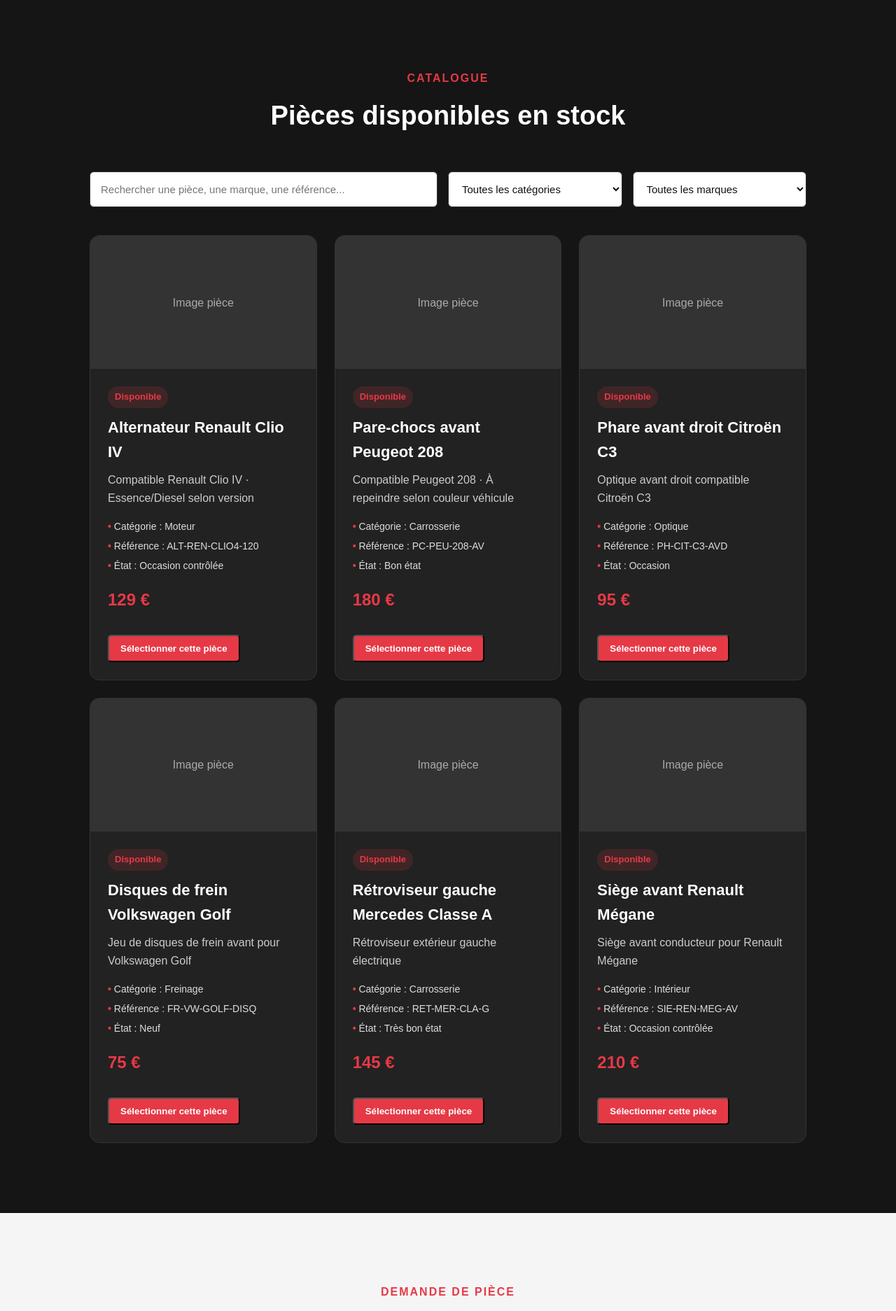
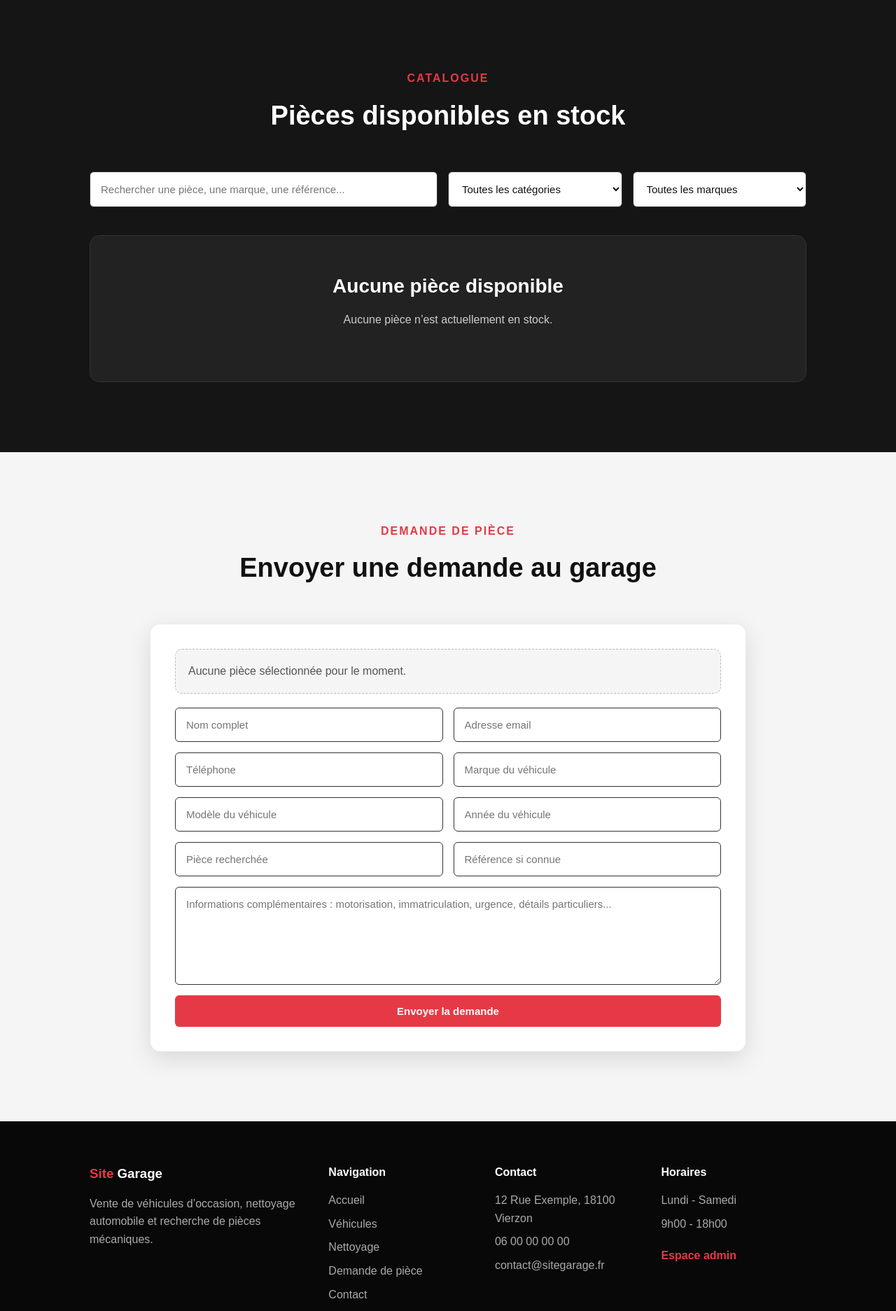
Before and after one commit to ThibzSNGL/site-garage, a PHP site: page /demande_piece.php in a window 1280 px wide. Shown: the part 982-2855 px from the top of the page at 70% size. Run offline with PHP 8.4, Linux system fonts and the light colour scheme; tables that the repository leaves empty or names only in its code hold one stand-in row (values such as "Sample post").

Commit message:
connexion de la page demande piece à la base de donnée

```diff
--- a/css/style.css
+++ b/css/style.css
@@ -1400,3 +1400,32 @@
     color: #ccc;
     margin-bottom: 25px;
 }
+
+/* ALERTES FORMULAIRES */
+
+.alert {
+    padding: 16px 18px;
+    border-radius: 10px;
+    font-weight: bold;
+}
+
+.alert-success {
+    background: rgba(46, 204, 113, 0.12);
+    color: #1e8449;
+    border: 1px solid rgba(46, 204, 113, 0.4);
+}
+
+.alert-error {
+    background: rgba(230, 57, 70, 0.12);
+    color: #e63946;
+    border: 1px solid rgba(230, 57, 70, 0.4);
+}
+
+/* IMAGE PIECES DYNAMIQUES */
+
+.part-img img {
+    width: 100%;
+    height: 100%;
+    object-fit: cover;
+    display: block;
+}
--- a/demande_piece.php
+++ b/demande_piece.php
@@ -1,4 +1,83 @@
-<?php include 'includes/header.php'; ?>
+<?php
+require_once 'config/db.php';
+
+$message_success = '';
+$message_error = '';
+
+/* RECUPERATION DES PIECES EN STOCK */
+$sql = "SELECT * FROM pieces WHERE statut = 'disponible' AND quantite > 0 ORDER BY date_ajout DESC";
+$stmt = $pdo->prepare($sql);
+$stmt->execute();
+$pieces = $stmt->fetchAll();
+
+/* TRAITEMENT DU FORMULAIRE */
+if ($_SERVER['REQUEST_METHOD'] === 'POST') {
+    $id_piece = !empty($_POST['id_piece']) ? (int) $_POST['id_piece'] : null;
+    $nom_client = trim($_POST['nom'] ?? '');
+    $email_client = trim($_POST['email'] ?? '');
+    $telephone_client = trim($_POST['telephone'] ?? '');
+    $marque_vehicule = trim($_POST['marque_vehicule'] ?? '');
+    $modele_vehicule = trim($_POST['modele_vehicule'] ?? '');
+    $annee_vehicule = trim($_POST['annee_vehicule'] ?? '');
+    $piece_recherchee = trim($_POST['piece_recherchee'] ?? '');
+    $reference_piece = trim($_POST['reference_piece'] ?? '');
+    $message = trim($_POST['message'] ?? '');
+
+    if (
+        empty($nom_client) ||
+        empty($email_client) ||
+        empty($telephone_client) ||
+        empty($piece_recherchee)
+    ) {
+        $message_error = "Veuillez remplir les champs obligatoires.";
+    } elseif (!filter_var($email_client, FILTER_VALIDATE_EMAIL)) {
+        $message_error = "L'adresse email n'est pas valide.";
+    } else {
+        $insert = $pdo->prepare("
+            INSERT INTO demandes_pieces (
+                id_piece,
+                nom_client,
+                email_client,
+                telephone_client,
+                marque_vehicule,
+                modele_vehicule,
+                annee_vehicule,
+                piece_recherchee,
+                reference_piece,
+                message
+            ) VALUES (
+                :id_piece,
+                :nom_client,
+                :email_client,
+                :telephone_client,
+                :marque_vehicule,
+                :modele_vehicule,
+                :annee_vehicule,
+                :piece_recherchee,
+                :reference_piece,
+                :message
+            )
+        ");
+
+        $insert->execute([
+            ':id_piece' => $id_piece,
+            ':nom_client' => $nom_client,
+            ':email_client' => $email_client,
+            ':telephone_client' => $telephone_client,
+            ':marque_vehicule' => $marque_vehicule,
+            ':modele_vehicule' => $modele_vehicule,
+            ':annee_vehicule' => $annee_vehicule,
+            ':piece_recherchee' => $piece_recherchee,
+            ':reference_piece' => $reference_piece,
+            ':message' => $message
+        ]);
+
+        $message_success = "Votre demande de pièce a bien été envoyée. Le garage vous recontactera rapidement.";
+    }
+}
+
+include 'includes/header.php';
+?>
 
 <main>
 
@@ -73,29 +152,49 @@
         </div>
 
         <div class="parts-grid" id="partsGrid">
+            <?php if (count($pieces) > 0): ?>
 
-            <!-- PIECE 1 -->
+        <?php foreach ($pieces as $piece): ?>
+
             <article class="part-card"
-                data-name="Alternateur Renault Clio IV"
-                data-category="moteur"
-                data-brand="renault"
-                data-reference="ALT-REN-CLIO4-120"
-                data-price="129 €">
+                data-id="<?= htmlspecialchars($piece['id_piece']) ?>"
+                data-name="<?= htmlspecialchars($piece['nom']) ?>"
+                data-category="<?= htmlspecialchars($piece['categorie']) ?>"
+                data-brand="<?= htmlspecialchars(strtolower($piece['marque'])) ?>"
+                data-reference="<?= htmlspecialchars($piece['reference_piece']) ?>"
+                data-price="<?= !empty($piece['prix']) ? number_format($piece['prix'], 0, ',', ' ') . ' €' : 'Sur devis' ?>">
 
-                <div class="part-img placeholder-img">Image pièce</div>
+                <div class="part-img placeholder-img">
+                    <?php if (!empty($piece['image'])): ?>
+                        <img
+                            src="<?= htmlspecialchars($piece['image']) ?>"
+                            alt="<?= htmlspecialchars($piece['nom']) ?>"
+                        >
+                    <?php else: ?>
+                        Image pièce
+                    <?php endif; ?>
+                </div>
 
                 <div class="part-content">
                     <span class="badge">Disponible</span>
-                    <h3>Alternateur Renault Clio IV</h3>
-                    <p>Compatible Renault Clio IV · Essence/Diesel selon version</p>
+
+                    <h3><?= htmlspecialchars($piece['nom']) ?></h3>
+
+                    <p>
+                        Compatible <?= htmlspecialchars($piece['marque']) ?>
+                        <?= htmlspecialchars($piece['modele_compatible']) ?>
+                    </p>
 
                     <ul class="part-details">
-                        <li>Catégorie : Moteur</li>
-                        <li>Référence : ALT-REN-CLIO4-120</li>
-                        <li>État : Occasion contrôlée</li>
+                        <li>Catégorie : <?= ucfirst(htmlspecialchars($piece['categorie'])) ?></li>
+                        <li>Référence : <?= htmlspecialchars($piece['reference_piece']) ?></li>
+                        <li>État : <?= ucfirst(htmlspecialchars($piece['etat'])) ?></li>
+                        <li>Quantité : <?= htmlspecialchars($piece['quantite']) ?></li>
                     </ul>
 
-                    <strong>129 €</strong>
+                    <strong>
+                        <?= !empty($piece['prix']) ? number_format($piece['prix'], 0, ',', ' ') . ' €' : 'Sur devis' ?>
+                    </strong>
 
                     <button type="button" class="btn-small select-part-btn">
                         Sélectionner cette pièce
@@ -103,150 +202,18 @@
                 </div>
             </article>
 
-            <!-- PIECE 2 -->
-            <article class="part-card"
-                data-name="Pare-chocs avant Peugeot 208"
-                data-category="carrosserie"
-                data-brand="peugeot"
-                data-reference="PC-PEU-208-AV"
-                data-price="180 €">
+        <?php endforeach; ?>
 
-                <div class="part-img placeholder-img">Image pièce</div>
+    <?php else: ?>
 
-                <div class="part-content">
-                    <span class="badge">Disponible</span>
-                    <h3>Pare-chocs avant Peugeot 208</h3>
-                    <p>Compatible Peugeot 208 · À repeindre selon couleur véhicule</p>
+        <div class="empty-state">
+            <h3>Aucune pièce disponible</h3>
+            <p>Aucune pièce n’est actuellement en stock.</p>
+        </div>
 
-                    <ul class="part-details">
-                        <li>Catégorie : Carrosserie</li>
-                        <li>Référence : PC-PEU-208-AV</li>
-                        <li>État : Bon état</li>
-                    </ul>
+    <?php endif; ?>
 
-                    <strong>180 €</strong>
 
-                    <button type="button" class="btn-small select-part-btn">
-                        Sélectionner cette pièce
-                    </button>
-                </div>
-            </article>
-
-            <!-- PIECE 3 -->
-            <article class="part-card"
-                data-name="Phare avant droit Citroën C3"
-                data-category="optique"
-                data-brand="citroen"
-                data-reference="PH-CIT-C3-AVD"
-                data-price="95 €">
-
-                <div class="part-img placeholder-img">Image pièce</div>
-
-                <div class="part-content">
-                    <span class="badge">Disponible</span>
-                    <h3>Phare avant droit Citroën C3</h3>
-                    <p>Optique avant droit compatible Citroën C3</p>
-
-                    <ul class="part-details">
-                        <li>Catégorie : Optique</li>
-                        <li>Référence : PH-CIT-C3-AVD</li>
-                        <li>État : Occasion</li>
-                    </ul>
-
-                    <strong>95 €</strong>
-
-                    <button type="button" class="btn-small select-part-btn">
-                        Sélectionner cette pièce
-                    </button>
-                </div>
-            </article>
-
-            <!-- PIECE 4 -->
-            <article class="part-card"
-                data-name="Disques de frein Volkswagen Golf"
-                data-category="freinage"
-                data-brand="volkswagen"
-                data-reference="FR-VW-GOLF-DISQ"
-                data-price="75 €">
-
-                <div class="part-img placeholder-img">Image pièce</div>
-
-                <div class="part-content">
-                    <span class="badge">Disponible</span>
-                    <h3>Disques de frein Volkswagen Golf</h3>
-                    <p>Jeu de disques de frein avant pour Volkswagen Golf</p>
-
-                    <ul class="part-details">
-                        <li>Catégorie : Freinage</li>
-                        <li>Référence : FR-VW-GOLF-DISQ</li>
-                        <li>État : Neuf</li>
-                    </ul>
-
-                    <strong>75 €</strong>
-
-                    <button type="button" class="btn-small select-part-btn">
-                        Sélectionner cette pièce
-                    </button>
-                </div>
-            </article>
-
-            <!-- PIECE 5 -->
-            <article class="part-card"
-                data-name="Rétroviseur gauche Mercedes Classe A"
-                data-category="carrosserie"
-                data-brand="mercedes"
-                data-reference="RET-MER-CLA-G"
-                data-price="145 €">
-
-                <div class="part-img placeholder-img">Image pièce</div>
-
-                <div class="part-content">
-                    <span class="badge">Disponible</span>
-                    <h3>Rétroviseur gauche Mercedes Classe A</h3>
-                    <p>Rétroviseur extérieur gauche électrique</p>
-
-                    <ul class="part-details">
-                        <li>Catégorie : Carrosserie</li>
-                        <li>Référence : RET-MER-CLA-G</li>
-                        <li>État : Très bon état</li>
-                    </ul>
-
-                    <strong>145 €</strong>
-
-                    <button type="button" class="btn-small select-part-btn">
-                        Sélectionner cette pièce
-                    </button>
-                </div>
-            </article>
-
-            <!-- PIECE 6 -->
-            <article class="part-card"
-                data-name="Siège avant Renault Mégane"
-                data-category="interieur"
-                data-brand="renault"
-                data-reference="SIE-REN-MEG-AV"
-                data-price="210 €">
-
-                <div class="part-img placeholder-img">Image pièce</div>
-
-                <div class="part-content">
-                    <span class="badge">Disponible</span>
-                    <h3>Siège avant Renault Mégane</h3>
-                    <p>Siège avant conducteur pour Renault Mégane</p>
-
-                    <ul class="part-details">
-                        <li>Catégorie : Intérieur</li>
-                        <li>Référence : SIE-REN-MEG-AV</li>
-                        <li>État : Occasion contrôlée</li>
-                    </ul>
-
-                    <strong>210 €</strong>
-
-                    <button type="button" class="btn-small select-part-btn">
-                        Sélectionner cette pièce
-                    </button>
-                </div>
-            </article>
 
         </div>
     </section>
@@ -258,13 +225,25 @@
             <h2>Envoyer une demande au garage</h2>
         </div>
 
-        <form class="form part-request-form">
+        <form class="form part-request-form" method="POST" action="demande_piece.php#formulaire-piece">
+
+            <?php if (!empty($message_success)): ?>
+                <div class="alert alert-success">
+                    <?= htmlspecialchars($message_success) ?>
+                </div>
+            <?php endif; ?>
+
+            <?php if (!empty($message_error)): ?>
+                <div class="alert alert-error">
+                    <?= htmlspecialchars($message_error) ?>
+                </div>
+            <?php endif; ?>
 
             <div class="selected-part-box" id="selectedPartBox">
                 <p>Aucune pièce sélectionnée pour le moment.</p>
             </div>
 
-            <input type="hidden" name="piece_selectionnee" id="pieceSelectionnee">
+            <input type="hidden" name="id_piece" id="idPiece">
 
             <div class="form-row">
                 <input type="text" name="nom" placeholder="Nom complet" required>
```
Also changed, not shown: js/script.js (+5 -3 lines).
